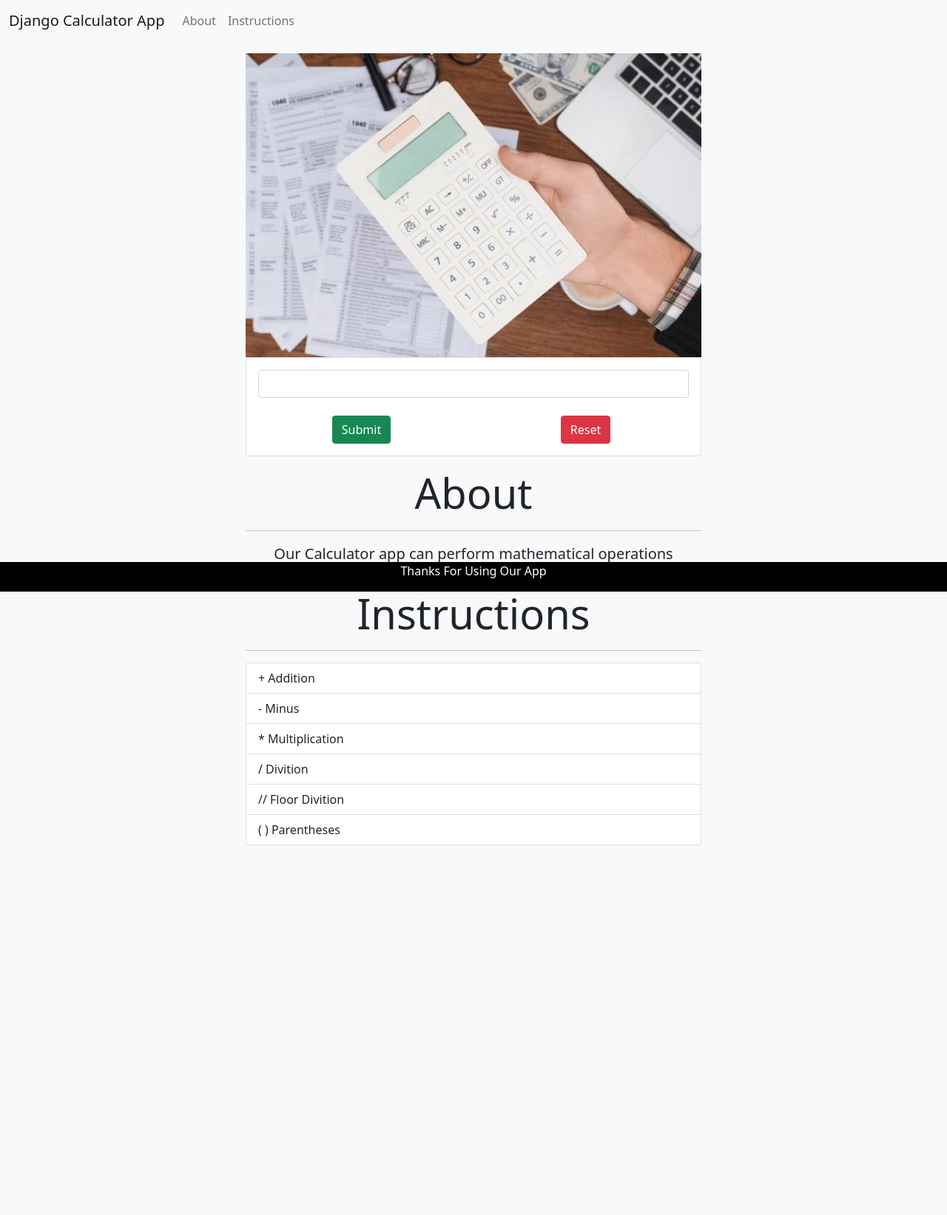
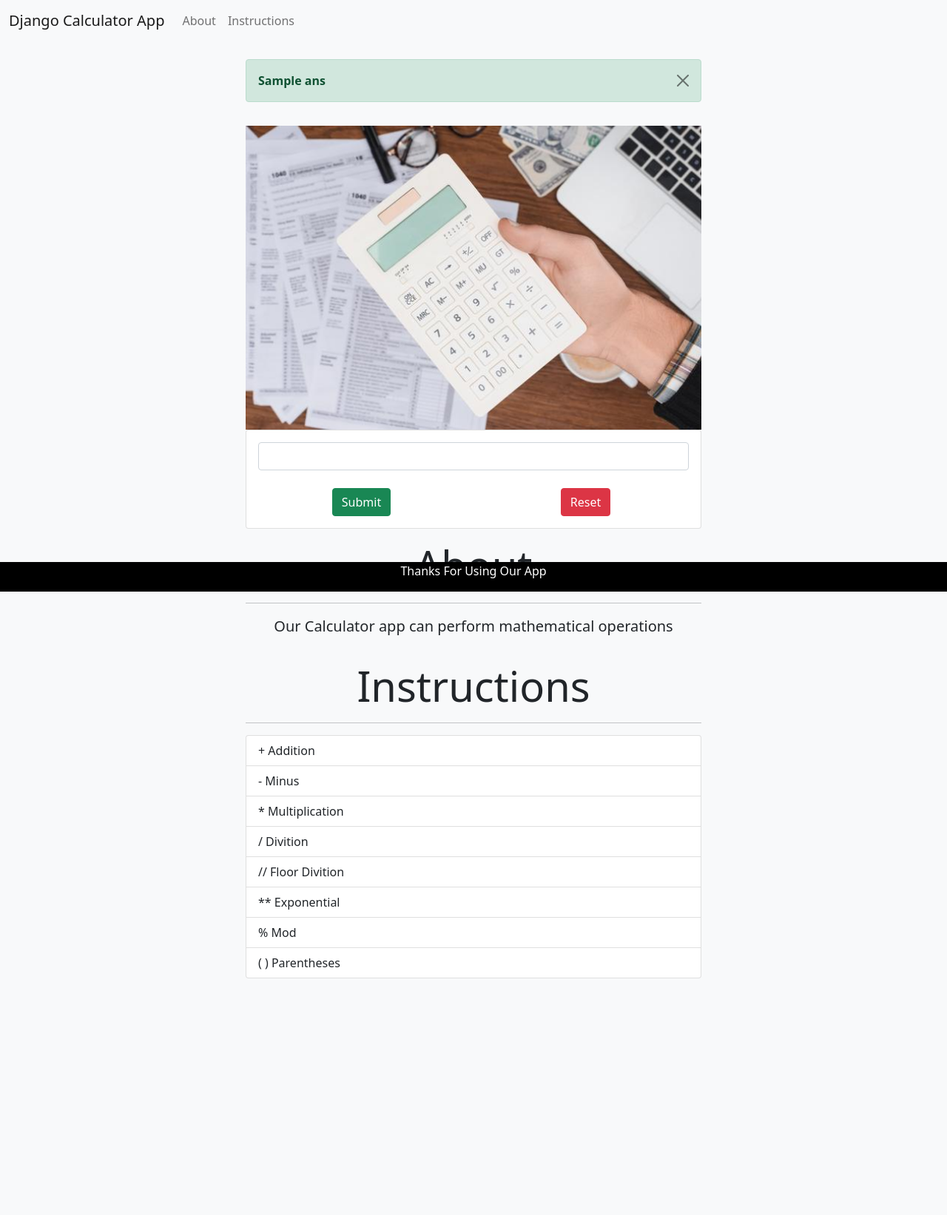
Before and after one commit to musfiqur552608/Django_Calculator_App, a Django app: template templates/calculatorapp/index.html in a window 1280 px wide. Shown: the whole page at 74% size. Before the commit the page ends 1143 px from the top, so only its background shows below. Run offline with Django 4.2, Linux system fonts and the light colour scheme; the template is opened without the code that fills it: most values are stand-ins (such as "Sample title", 1, 10 or a date in 2020).

Commit message:
Calculating well

```diff
--- a/templates/calculatorapp/index.html
+++ b/templates/calculatorapp/index.html
@@ -12,7 +12,7 @@
     <title>Calculator</title>
   </head>
   <body class="navbar-light bg-light">
-      <nav class="navbar navbar-expand-lg navbar-light bg-light">
+      <nav class="navbar navbar-expand-lg navbar-light bg-light fixed-top">
          <div class="container-fluid">
             <a class="navbar-brand" href="#">Django Calculator App</a>
             <button class="navbar-toggler" type="button" data-bs-toggle="collapse" data-bs-target="#navbarSupportedContent" aria-controls="navbarSupportedContent" aria-expanded="false" aria-label="Toggle navigation">
@@ -31,6 +31,21 @@
          </div>
       </nav>
       <div class="container-fluid" style="margin-bottom: 20rem;">
+         <div class="row">
+            <div class="col-md-6" style="margin: 5rem auto 0 auto;">
+               {% if error %}
+               <div class="alert alert-danger alert-dismissible fade show" role="alert">
+                  <strong>Error</strong>
+                  <button type="button" class="btn-close" data-bs-dismiss="alert" aria-label="Close"></button>
+               </div>
+               {% else %}
+               <div class="alert alert-success alert-dismissible fade show" role="alert">
+                  <strong>{{ans}}</strong>
+                  <button type="button" class="btn-close" data-bs-dismiss="alert" aria-label="Close"></button>
+               </div>
+               {% endif %}
+            </div>
+         </div>
          <div class="row">
             <div class="col-md-6" style="margin: 1rem auto 0 auto;">
                <img src="{% static 'logo.jpg' %}" alt="" class="img-fluid" style="width: 100%; ">
@@ -78,7 +93,10 @@
                   <li class="list-group-item">* Multiplication</li>
                   <li class="list-group-item">/ Divition</li>
                   <li class="list-group-item">// Floor Divition</li>
+                  <li class="list-group-item">** Exponential</li>
+                  <li class="list-group-item">% Mod</li>
                   <li class="list-group-item">( ) Parentheses</li>
+
                </ul>
             </div>
          </div>
```
Also changed, not shown: calculatorapp/views.py (+13 -1 lines).
